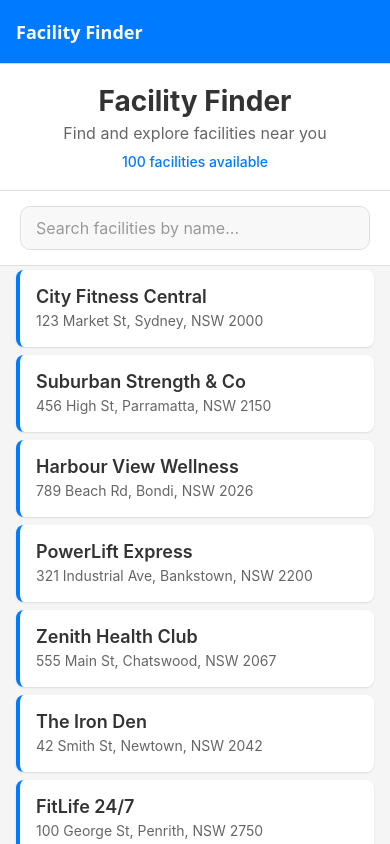
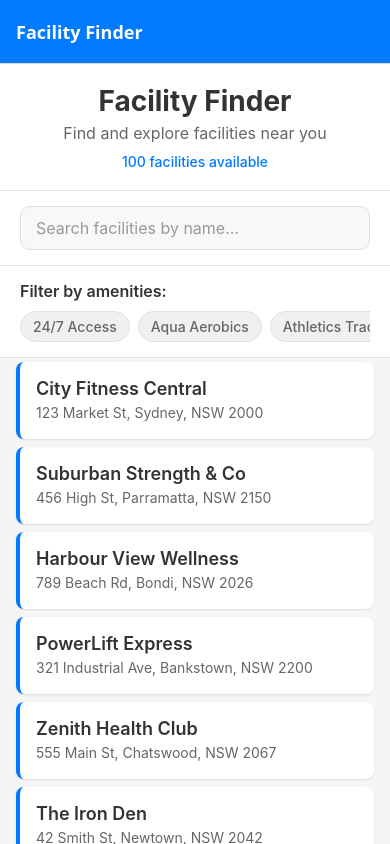
Before and after one commit to wayson/FitnessPassport, a React Native app in the folder app/: screen /Home in a window 390 px wide. Built offline with nearby package versions, Linux system fonts and the light colour scheme.

Commit message:
Added amenity filtering feature to HomeScreen

```diff
--- a/app/Screens/HomeScreen.tsx
+++ b/app/Screens/HomeScreen.tsx
@@ -1,5 +1,5 @@
 import React, { useState, useEffect, useMemo } from 'react';
-import { View, Text, StyleSheet, TouchableOpacity, FlatList, ActivityIndicator, TextInput, TouchableWithoutFeedback, Keyboard, RefreshControl } from 'react-native';
+import { View, Text, StyleSheet, TouchableOpacity, FlatList, ActivityIndicator, TextInput, TouchableWithoutFeedback, Keyboard, RefreshControl, ScrollView } from 'react-native';
 import { NavigationProp } from '@react-navigation/native';
 
 interface Facility {
@@ -27,6 +27,7 @@ const HomeScreen: React.FC<HomeScreenProps> = ({ navigation }) => {
   const [loading, setLoading] = useState(true);
   const [refreshing, setRefreshing] = useState(false);
   const [searchQuery, setSearchQuery] = useState('');
+  const [selectedAmenities, setSelectedAmenities] = useState<string[]>([]);
 
   useEffect(() => {
     loadFacilities();
@@ -43,18 +44,52 @@ const HomeScreen: React.FC<HomeScreenProps> = ({ navigation }) => {
     }
   };
 
-  // Filter facilities based on search query
+  // Get all unique amenities from facilities
+  const allAmenities = useMemo(() => {
+    const amenitiesSet = new Set<string>();
+    facilities.forEach(facility => {
+      facility.facilities.forEach(amenity => {
+        amenitiesSet.add(amenity);
+      });
+    });
+    return Array.from(amenitiesSet).sort();
+  }, [facilities]);
+
+  // Filter facilities based on search query and selected amenities
   const filteredFacilities = useMemo(() => {
-    if (!searchQuery.trim()) {
-      return facilities;
+    let filtered = facilities;
+
+    // Apply search filter
+    if (searchQuery.trim()) {
+      filtered = filtered.filter(facility =>
+        facility.name.toLowerCase().includes(searchQuery.toLowerCase())
+      );
     }
-    return facilities.filter(facility =>
-      facility.name.toLowerCase().includes(searchQuery.toLowerCase())
-    );
-  }, [facilities, searchQuery]);
+
+    // Apply amenity filter
+    if (selectedAmenities.length > 0) {
+      filtered = filtered.filter(facility =>
+        selectedAmenities.every(amenity =>
+          facility.facilities.includes(amenity)
+        )
+      );
+    }
+
+    return filtered;
+  }, [facilities, searchQuery, selectedAmenities]);
 
   const dismissKeyboard = () => {
     Keyboard.dismiss();
+  };
+
+  const toggleAmenity = (amenity: string) => {
+    setSelectedAmenities(prev => {
+      if (prev.includes(amenity)) {
+        return prev.filter(a => a !== amenity);
+      } else {
+        return [...prev, amenity];
+      }
+    });
   };
 
   const onRefresh = async () => {
@@ -99,7 +134,7 @@ const HomeScreen: React.FC<HomeScreenProps> = ({ navigation }) => {
           <Text style={styles.title}>Facility Finder</Text>
           <Text style={styles.subtitle}>Find and explore facilities near you</Text>
           <Text style={styles.count}>
-            {searchQuery.trim()
+            {searchQuery.trim() || selectedAmenities.length > 0
               ? `${filteredFacilities.length} of ${facilities.length} facilities`
               : `${facilities.length} facilities available`
             }
@@ -117,6 +152,36 @@ const HomeScreen: React.FC<HomeScreenProps> = ({ navigation }) => {
             placeholderTextColor="#999"
             clearButtonMode="while-editing"
           />
+        </View>
+
+        <View style={styles.filterContainer}>
+          <Text style={styles.filterTitle}>Filter by amenities:</Text>
+          <ScrollView
+            horizontal
+            showsHorizontalScrollIndicator={false}
+            style={styles.amenityScrollView}
+            contentContainerStyle={styles.amenityScrollContent}
+          >
+            {allAmenities.map((amenity) => (
+              <TouchableOpacity
+                key={amenity}
+                style={[
+                  styles.amenityChip,
+                  selectedAmenities.includes(amenity) && styles.amenityChipSelected
+                ]}
+                onPress={() => toggleAmenity(amenity)}
+              >
+                <Text
+                  style={[
+                    styles.amenityChipText,
+                    selectedAmenities.includes(amenity) && styles.amenityChipTextSelected
+                  ]}
+                >
+                  {amenity}
+                </Text>
+              </TouchableOpacity>
+            ))}
+          </ScrollView>
         </View>
 
         <FlatList
@@ -234,6 +299,46 @@ const styles = StyleSheet.create({
     color: '#666',
     lineHeight: 20,
   },
+  filterContainer: {
+    backgroundColor: 'white',
+    paddingVertical: 15,
+    paddingHorizontal: 20,
+    borderBottomWidth: 1,
+    borderBottomColor: '#e0e0e0',
+  },
+  filterTitle: {
+    fontSize: 16,
+    fontWeight: '600',
+    color: '#333',
+    marginBottom: 10,
+  },
+  amenityScrollView: {
+    flexGrow: 0,
+  },
+  amenityScrollContent: {
+    paddingHorizontal: 0,
+  },
+  amenityChip: {
+    backgroundColor: '#f0f0f0',
+    paddingHorizontal: 12,
+    paddingVertical: 6,
+    borderRadius: 16,
+    marginRight: 8,
+    borderWidth: 1,
+    borderColor: '#e0e0e0',
+  },
+  amenityChipSelected: {
+    backgroundColor: '#007AFF',
+    borderColor: '#007AFF',
+  },
+  amenityChipText: {
+    fontSize: 14,
+    color: '#666',
+    fontWeight: '500',
+  },
+  amenityChipTextSelected: {
+    color: 'white',
+  },
 });
 
 export default HomeScreen;
```
